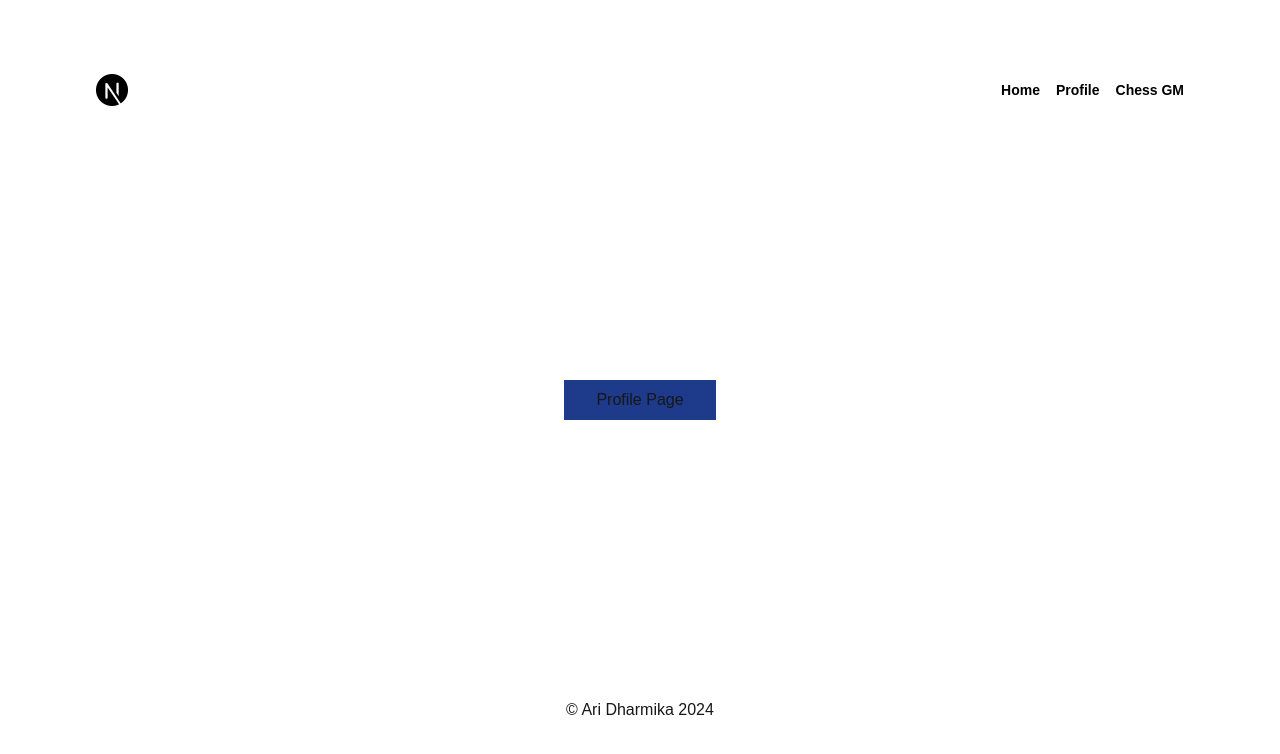
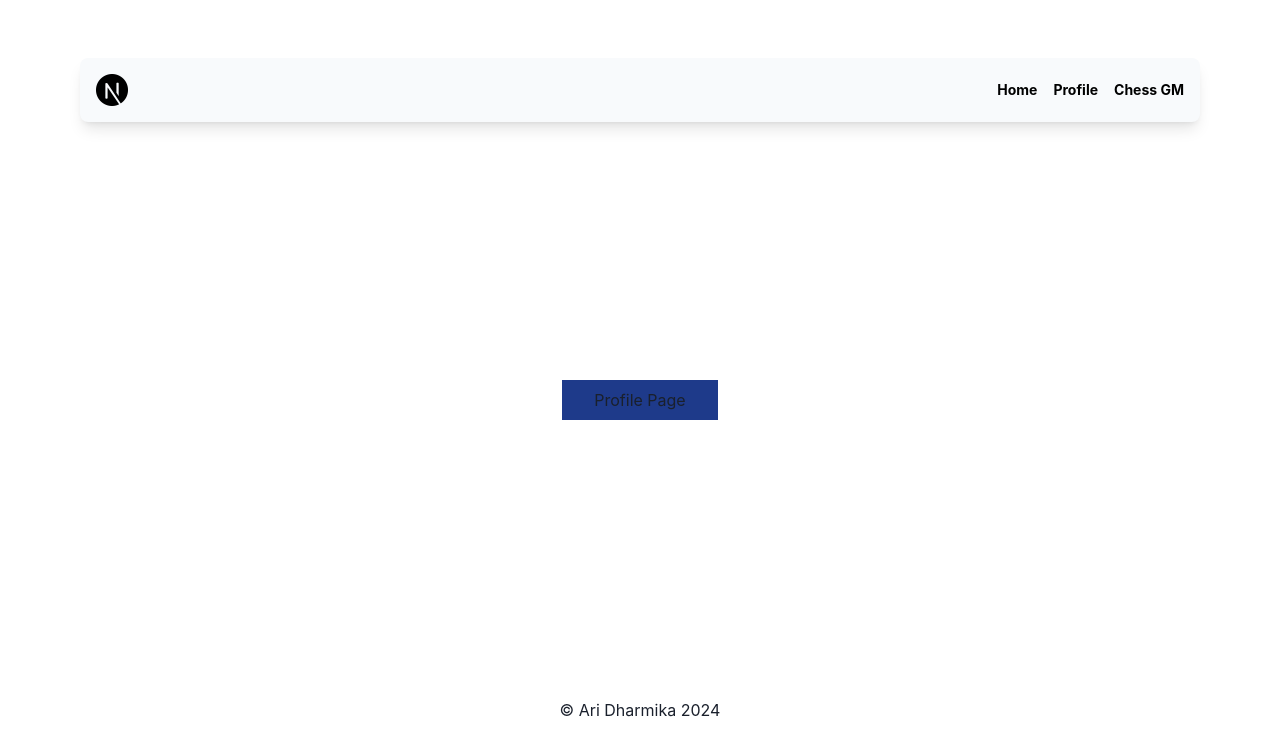
Before and after one commit to Arraidh/sanbercode-nextjs, a Next.js app: page /profile in a window 1280 px wide. Shown: the top 754 px of the page. Built offline with nearby package versions, Linux system fonts and the light colour scheme.

Commit message:
style: add chakra UI styling library

```diff
--- a/components/header/index.js
+++ b/components/header/index.js
@@ -5,7 +5,7 @@ import navIcon from "@/public/next.png";
 
 function Header() {
   return (
-    <div className="w-full flex justify-between p-4 items-center cursor-pointer bg-white rounded-lg">
+    <div className="w-full flex justify-between p-4 items-center cursor-pointer bg-slate-50 rounded-lg shadow-lg ">
       <Image
         src={navIcon}
         width={32}
--- a/package.json
+++ b/package.json
@@ -9,6 +9,10 @@
     "lint": "next lint"
   },
   "dependencies": {
+    "@chakra-ui/react": "^2.10.1",
+    "@emotion/react": "^11.13.3",
+    "@emotion/styled": "^11.13.0",
+    "framer-motion": "^11.11.4",
     "next": "14.2.13",
     "react": "^18",
     "react-dom": "^18"
--- a/pages/_app.js
+++ b/pages/_app.js
@@ -1,5 +1,10 @@
 import "@/styles/globals.css";
+import { ChakraProvider } from "@chakra-ui/react";
 
 export default function App({ Component, pageProps }) {
-  return <Component {...pageProps} />;
+  return (
+    <ChakraProvider>
+      <Component {...pageProps} />
+    </ChakraProvider>
+  );
 }
```
Also changed, not shown: 1 other file (tests, documents, lock files or other folders).
